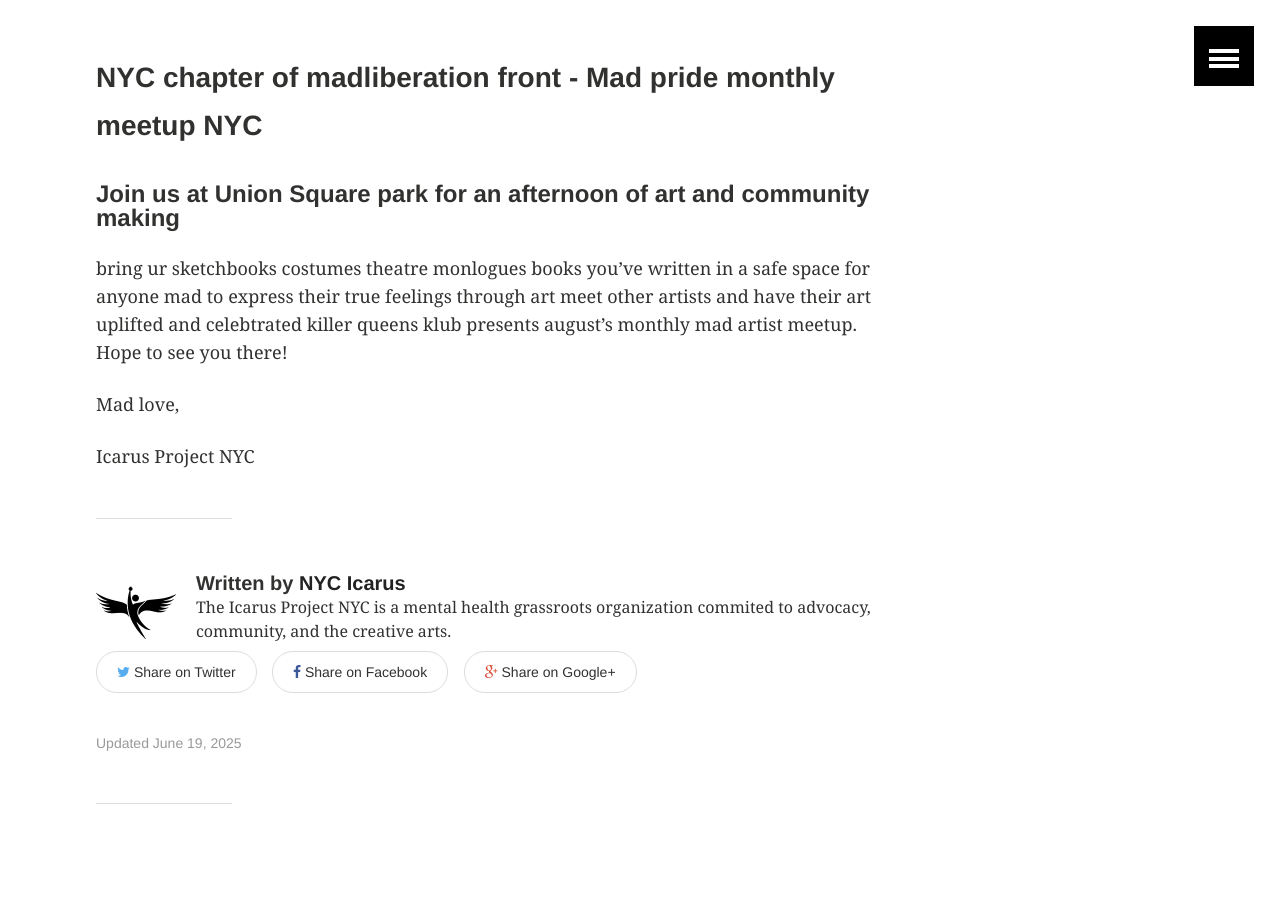
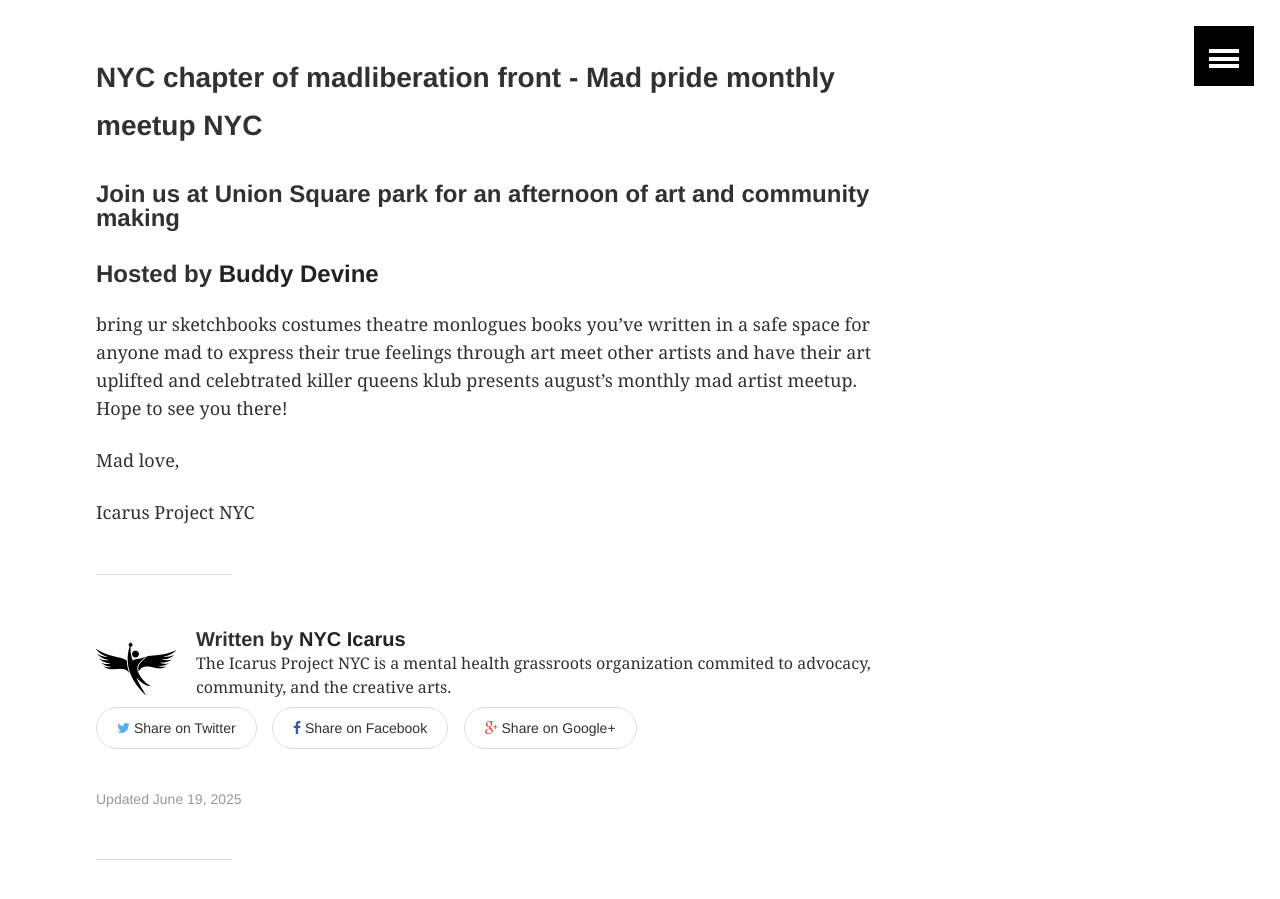
Before and after one commit to nycicarus/nycicarus.github.io, a Jekyll site: the page built from _posts/events/2025-08-29-nyc-mad-meetup.md, in a window 1280 px wide and 900 px high, scrolled down 629 px. Built offline with Jekyll 4.4.1, drawn with Linux system fonts in a browser that asks for light colours; comment, search, counter and statistics services are not loaded.

Commit message:
Update 2025-08-29-nyc-mad-meetup.md

```diff
--- a/_posts/events/2025-08-29-nyc-mad-meetup.md
+++ b/_posts/events/2025-08-29-nyc-mad-meetup.md
@@ -3,7 +3,7 @@ layout: article
 title: "Mad pride monthly meetup NYC"
 categories: events
 description: "Creative meetup"
-excerpt: "Join the nyc chapter of madliberation front (@nycmadcommunity from Instagram) at Union Square park on August 29th, 2025 from 1-5pm for an afternoon of art expression or exploration in mad community"
+excerpt: "Join the nyc chapter of madliberation front (@Buddy_devine from Instagram) at Union Square park on August 29th, 2025 from 1-5pm for an afternoon of art expression or exploration in mad community"
 modified: 2025-06-19T11:57:41-04:00
 tags: [ crafts , multimedia , workshop ]
 comments: true
@@ -24,7 +24,7 @@ phone: ""
 ---
 ### NYC chapter of madliberation front - Mad pride monthly meetup NYC
 #### Join us at Union Square park for an afternoon of art and community making
-<!-- #### Co-hosted by [spectacularthoughts](https://www.instagram.com/spectacularthoughts/) and [unshrink._yourself](https://www.instagram.com/unshrink._yourself/) -->
+#### Hosted by [Buddy Devine](https://www.instagram.com/Buddy_devine/)
 bring ur sketchbooks costumes theatre monlogues books you've written in a safe space for anyone mad to express their true feelings through art meet other artists and have their art uplifted and celebtrated
 killer queens klub presents august's monthly mad artist meetup.
 Hope to see you there!
```
